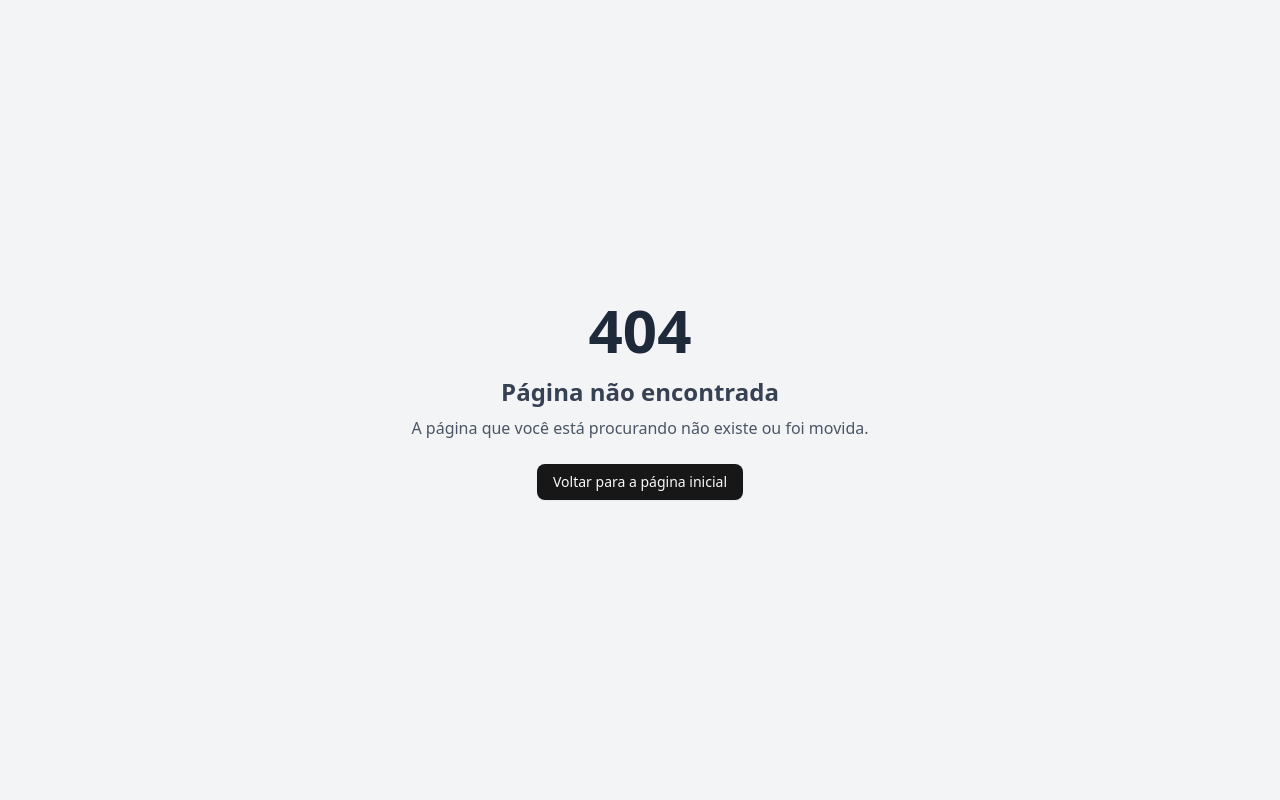
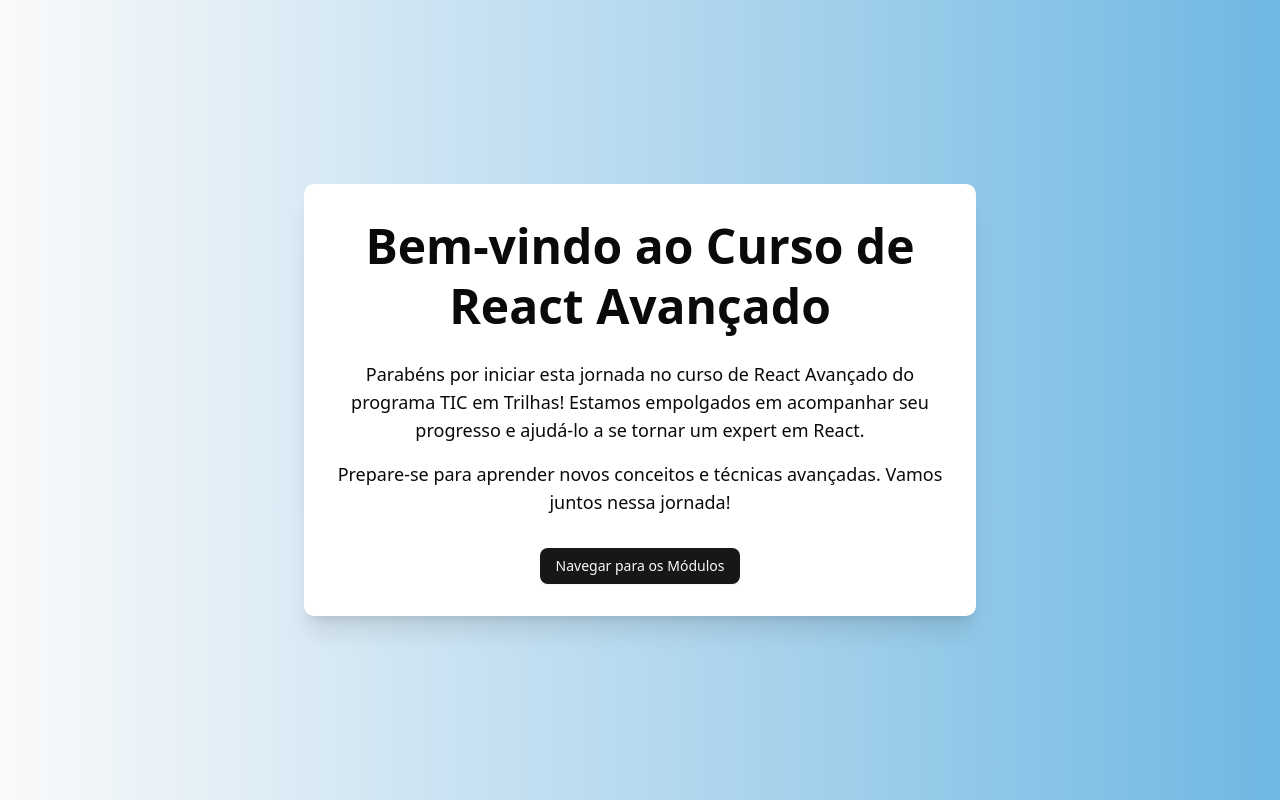
Before and after one commit to HenriqueMamede/Tic-Trilhas-React-Avancado, a React (Vite) app: page / in a window 1280 px wide. Before the commit this address had no page. Built offline with nearby package versions, Linux system fonts and the light colour scheme.

Commit message:
fix: ajuste na criacao de rotas no createBrowserRouter

```diff
--- a/src/app/AppLayout/AppLayout.tsx
+++ b/src/app/AppLayout/AppLayout.tsx
@@ -1,7 +1,4 @@
-import {
-  createBrowserRouter,
-  RouterProvider,
-} from "react-router";
+import { createBrowserRouter, RouterProvider } from "react-router";
 
 import { RotasAplicacao } from "@/enums/RotasAplicacaoEnums";
 
@@ -15,8 +12,12 @@
 
   const router = createBrowserRouter([
     ...appRoutes.map(({ Pagina, caminho }) => ({
-      caminho,
-      element: <Layout><Pagina /></Layout>,
+      path: caminho,
+      element: (
+        <Layout>
+          <Pagina />
+        </Layout>
+      ),
     })),
     {
       path: RotasAplicacao.PAGINA_NAO_ENCONTRADA,
```
